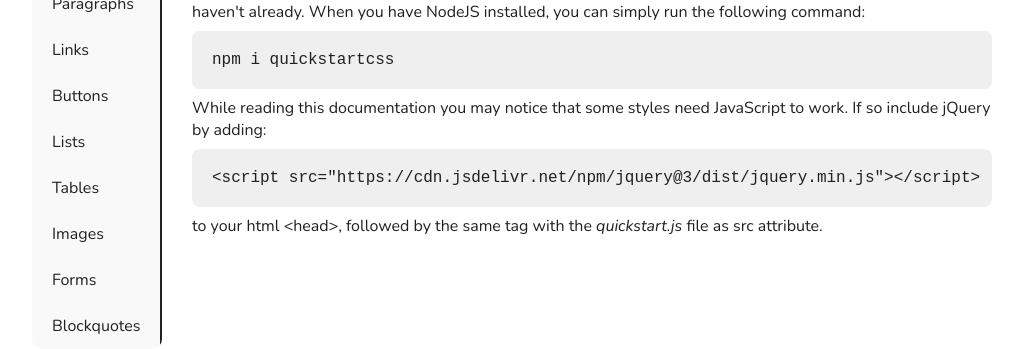
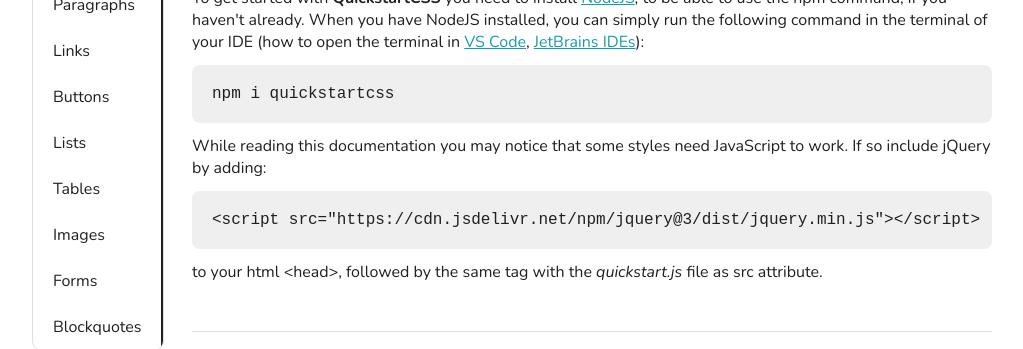
Before and after one commit to mrvinrsk/QuickstartCSS, a website: page docs/index.html in a window 1280 px wide. Shown: the part 129-478 px from the top of the page, without its empty margins (48-1071 px from the left). Drawn offline with nearby package versions, Linux system fonts and the light colour scheme.

Commit message:
removed unnecessary inline-style from documentation

```diff
--- a/docs/index.html
+++ b/docs/index.html
@@ -2,7 +2,8 @@
 <html lang="en">
 <head>
     <meta charset="UTF-8">
-    <meta name="viewport" content="width=device-width, user-scalable=no, initial-scale=1.0, maximum-scale=1.0, minimum-scale=1.0">
+    <meta name="viewport"
+          content="width=device-width, user-scalable=no, initial-scale=1.0, maximum-scale=1.0, minimum-scale=1.0">
     <meta http-equiv="X-UA-Compatible" content="ie=edge">
     <title>Quickstart Documentation</title>
 
@@ -12,7 +13,14 @@
         main {
             display: flex;
             flex-direction: column;
-            gap: 7.5rem;
+            gap: 3rem;
+        }
+
+        #gettingstarted-content {
+            display: flex;
+            flex-direction: column;
+            gap: .75em;
+            margin-top: .5rem;
         }
 
         .spacing {
@@ -63,7 +71,8 @@
             aside {
                 display: block;
                 position: fixed;
-                background: #F9F9F9;
+                /*background: #F9F9F9;*/
+                border: 1px solid #dedede;
                 margin-left: 5em;
                 border-radius: 10px;
                 overflow: hidden;
@@ -98,7 +107,6 @@
 
             .content-link {
                 border-right: 2px solid transparent;
-                transition-duration: .15s;
             }
 
             .content-link.active {
@@ -119,15 +127,32 @@
             row-gap: .5rem;
         }
 
+        .toast {
+            background: #FFF;
+            position: relative;
+            width: 100%;
+            padding: .75rem;
+            color: #343434;
+            border-top: 1px solid #dedede;
+            display: flex;
+            flex-direction: column;
+            row-gap: .35rem;
+        }
+
         @media only screen and (min-width: 768px) {
             .toast_wrapper {
                 right: 15px;
                 bottom: 15px;
                 width: 35vw;
             }
+
+            .toast {
+                border-radius: 5px;
+                border: 1px solid #dedede;
+            }
         }
 
-        @media only screen and (min-width: 768px) {
+        @media only screen and (min-width: 1280px) {
             .toast_wrapper {
                 right: 1rem;
                 bottom: 1rem;
@@ -135,26 +160,20 @@
             }
         }
 
-        .toast {
-            background: #FFF;
-            position: relative;
-            width: 100%;
-            border-radius: 5px;
-            padding: .75rem;
-            color: #343434;
-            border: 1px solid #343434;
-
-            display: flex;
-            flex-direction: column;
-            row-gap: .35rem;
+        hr {
+            height: 1px;
+            background-color: #dedede;
+            border: none;
         }
     </style>
 
-    <script src="https://code.jquery.com/jquery-3.6.0.min.js" integrity="sha256-/xUj+3OJU5yExlq6GSYGSHk7tPXikynS7ogEvDej/m4=" crossorigin="anonymous"></script>
+    <script src="https://code.jquery.com/jquery-3.6.0.min.js"
+            integrity="sha256-/xUj+3OJU5yExlq6GSYGSHk7tPXikynS7ogEvDej/m4=" crossorigin="anonymous"></script>
     <script src="script.js"></script>
 
     <script src="../js/quickstart.js"></script> <!-- Local -->
-    <script src="https://raw.githubusercontent.com/mrvinrsk/QuickstartCSS/framework/js/quickstart.js"></script> <!-- GH -->
+    <script src="https://raw.githubusercontent.com/mrvinrsk/QuickstartCSS/framework/js/quickstart.js"></script>
+    <!-- GH -->
 </head>
 <body>
 
@@ -165,17 +184,29 @@
 <main>
     <div class="content">
         <h2>Getting started</h2>
-        <p>
-            To get started with <b>QuickstartCSS</b> you need to install <a href="https://nodejs.org/en/">NodeJS</a>, to be able
-            to use the npm command, if you haven't already. When you have NodeJS installed, you can simply run the following command:
-        </p>
 
-        <pre style="margin-top: .5em;"><code>npm i quickstartcss</code></pre>
+        <div id="gettingstarted-content">
+            <p>
+                To get started with <b>QuickstartCSS</b> you need to install <a href="https://nodejs.org/en/">NodeJS</a>,
+                to
+                be able
+                to use the npm command, if you haven't already. When you have NodeJS installed, you can simply run the
+                following command in the terminal of your IDE (how to open the terminal in <a
+                    href="https://code.visualstudio.com/docs/editor/integrated-terminal" target="_blank">VS Code</a>, <a
+                    href="https://www.jetbrains.com/help/phpstorm/terminal-emulator.html#open-terminal" target="_blank">JetBrains
+                IDEs</a>):
+            </p>
 
-        <p style="margin-top: .5em;" id="js-notice">While reading this documentation you may notice that some styles need JavaScript to work. If so include jQuery by adding:</p>
-        <pre style="margin-top: .5em;"><code>&lt;script src="https://cdn.jsdelivr.net/npm/jquery@3/dist/jquery.min.js"&gt;&lt;/script&gt;</code></pre>
+            <pre><code>npm i quickstartcss</code></pre>
 
-        <p style="margin-top: .5em;">to your html &lt;head&gt;, followed by the same tag with the <i>quickstart.js</i> file as src attribute.</p>
+            <p id="js-notice">While reading this documentation you may notice that some styles
+                need JavaScript to work. If so include jQuery by adding:</p>
+            <pre><code>&lt;script src="https://cdn.jsdelivr.net/npm/jquery@3/dist/jquery.min.js"&gt;&lt;/script&gt;</code></pre>
+
+            <p>to your html &lt;head&gt;, followed by the same tag with the
+                <i>quickstart.js</i>
+                file as src attribute.</p>
+        </div>
     </div>
 
     <div class="content" id="headings">
@@ -221,7 +252,11 @@
             <h4>Paragraphs</h4>
         </div>
         <p>
-            Lorem ipsum dolor sit amet, consectetur adipiscing elit, sed do eiusmod tempor incididunt ut labore et dolore magna aliqua. Ut enim ad minim veniam, quis nostrud exercitation ullamco laboris nisi ut aliquip ex ea commodo consequat. Duis aute irure dolor in reprehenderit in voluptate velit esse cillum dolore eu fugiat nulla pariatur. Excepteur sint occaecat cupidatat non proident, sunt in culpa qui officia deserunt mollit anim id est laborum.
+            Lorem ipsum dolor sit amet, consectetur adipiscing elit, sed do eiusmod tempor incididunt ut labore et
+            dolore magna aliqua. Ut enim ad minim veniam, quis nostrud exercitation ullamco laboris nisi ut aliquip ex
+            ea commodo consequat. Duis aute irure dolor in reprehenderit in voluptate velit esse cillum dolore eu fugiat
+            nulla pariatur. Excepteur sint occaecat cupidatat non proident, sunt in culpa qui officia deserunt mollit
+            anim id est laborum.
         </p>
     </div>
 
@@ -307,7 +342,8 @@
         </div>
     </div>
 
-    <div class="content" id="images" data-comment="Images will take 100% of available space inside their parent element by default.">
+    <div class="content" id="images"
+         data-comment="Images will take 100% of available space inside their parent element by default.">
         <div class="header">
             <h4>Images</h4>
         </div>
--- a/docs/script.js
+++ b/docs/script.js
@@ -1,4 +1,5 @@
 $(function () {
+    /* Sidenav */
     let aside = document.querySelector('aside ul');
     document.querySelectorAll('div.content').forEach((content) => {
         if (content.id !== null && content.id !== '') {
@@ -6,6 +7,11 @@ $(function () {
                 let heading = content.querySelector('h4');
                 aside.innerHTML += `<li class="content-link"><a href="#${content.id}">${heading.innerText}</a></li>`;
             }
+        }
+
+        // check if content is the last one
+        if (content.nextElementSibling !== null) {
+            content.outerHTML += '<hr/>';
         }
     });
 
@@ -59,6 +65,7 @@ $(function () {
         document.querySelectorAll('.content-link').forEach((link) => {
             if ($(link.querySelector('a').hash).isInViewport()) {
                 link.classList.add('active');
+
             } else {
                 link.classList.remove('active');
             }
```
